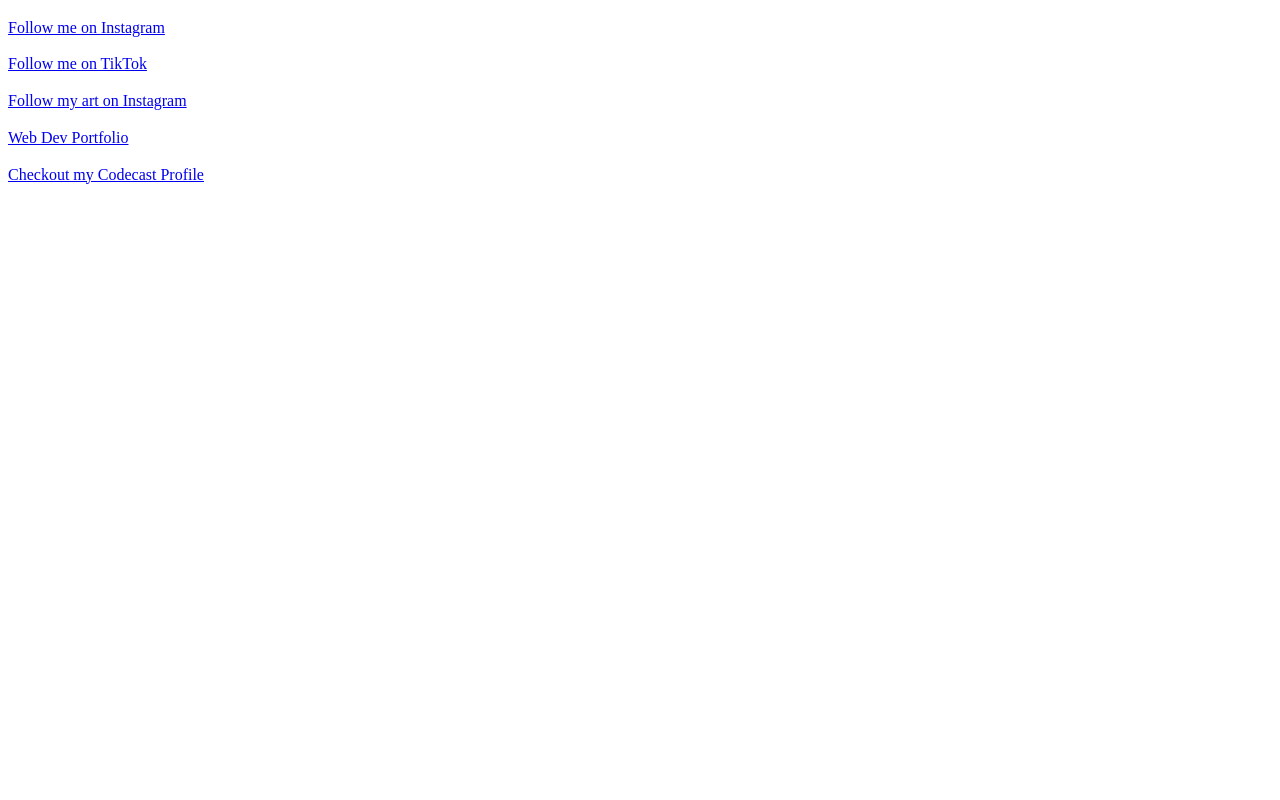
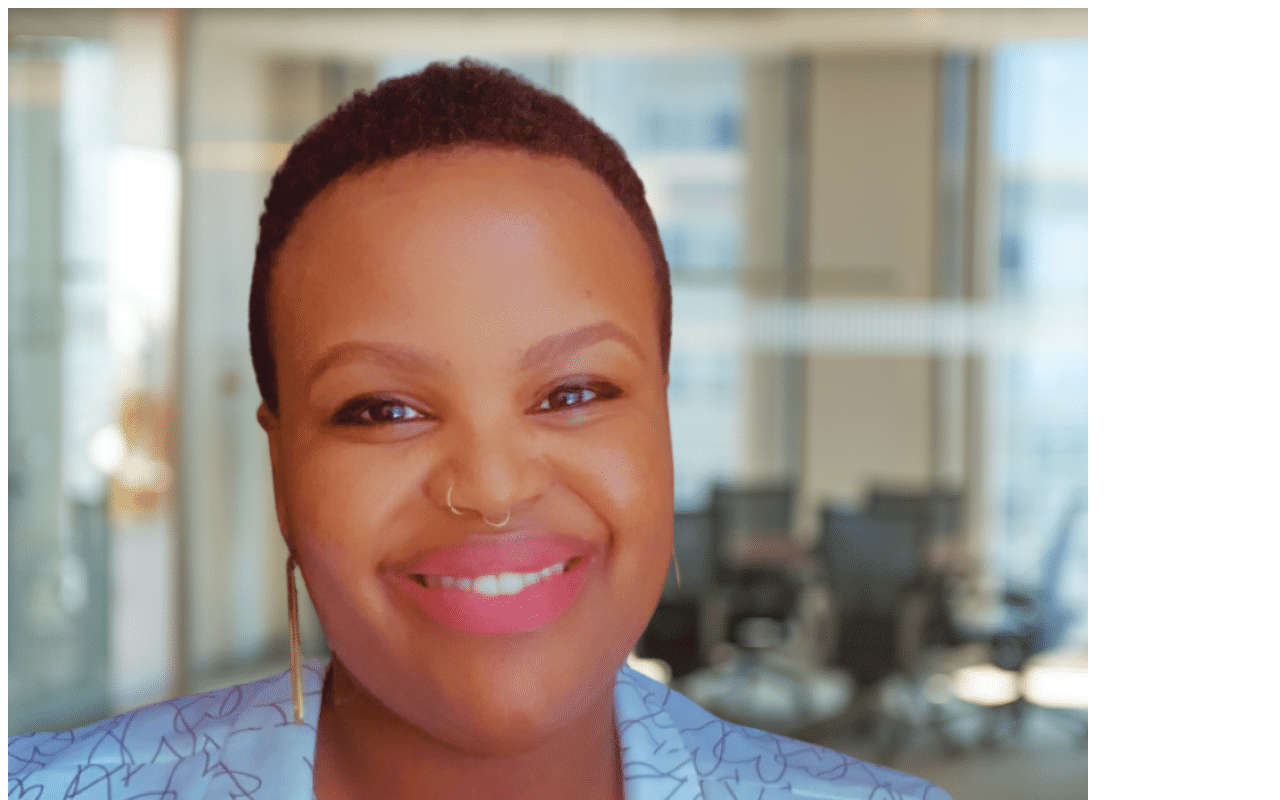
Before and after one commit to mmwihaki/mylinktree, a React (Create React App) app: page / in a window 1280 px wide. Shown: the top 800 px of the page. Built offline with nearby package versions, Linux system fonts and the light colour scheme.

Commit message:
update layout as per the figma design

```diff
--- a/src/App.js
+++ b/src/App.js
@@ -1,14 +1,21 @@
 import React from 'react'
 import LinkButton from './components/LinkButton'
+import TextBanner from './components/TextBanner'
+import ProfilePic from './components/ProfilePic'
+import picture from './profilephoto.png'
 
 function App() {
   return (
     <div>
-      <LinkButton name='Follow me on Instagram'link='https://instagram.com/maxthepalacehorse'/>
-      <LinkButton name='Follow me on TikTok' link='#' />
-      <LinkButton name='Follow my art on Instagram' link='#' />
-      <LinkButton name='Web Dev Portfolio' link='#' />
-      <LinkButton name='Checkout my Codecast Profile' link='#' />
+      <ProfilePic picture={picture} />
+      <TextBanner title='Annette Black' />
+      <LinkButton name='Twitter Link' title='' link='#'/>
+      <LinkButton name='Zuri Team' link='#' />
+      <LinkButton name='Zuri Books' link='#' />
+      <LinkButton name='Python Books' link='#' />
+      <LinkButton name='Background Check for Coders' link='#' />
+      <LinkButton name='Design books' link='#' />
+      <socialMedia img="" link='#' />
     </div>
   )
 }
--- a/src/components/profilepic.js
+++ b/src/components/profilepic.js
@@ -1,9 +1,12 @@
 import React from 'react'
 
-const ProfilePic = 0 => {
+const ProfilePic = props => {
+    const {
+        picture
+    } = props
 
     return (
-
+        <img id='profile_img' style={{'maxHeight':'275','borderradius': '200'}} src={picture} />
     )
 }
 
--- a/src/components/textbanner.js
+++ b/src/components/textbanner.js
@@ -1,16 +1,14 @@
 import React from 'react'
 
-const TextBanner = 0 => {
+const TextBanner = props => {
 
     const {
-        title,
-        text
+        title
     } = props
 
     return (
         <div>
             <h1>{title}</h1>
-            <p>{text}</p>
         </div>
     )
 }
```
Also changed, not shown: src/components/socialMedia.js (added, +13 -0 lines), src/components/linkbutton.js (line endings or trailing spaces), src/profilephoto.png (added).
